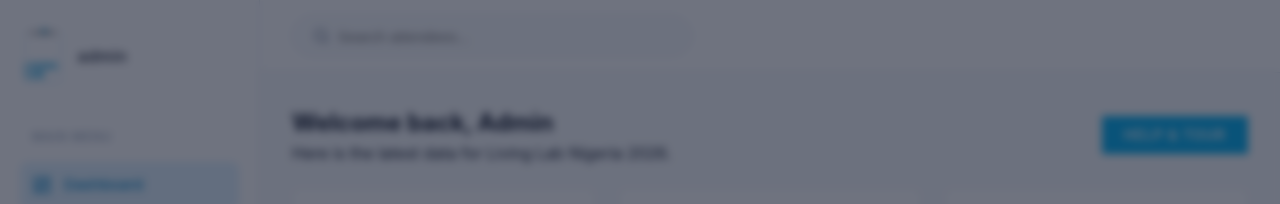
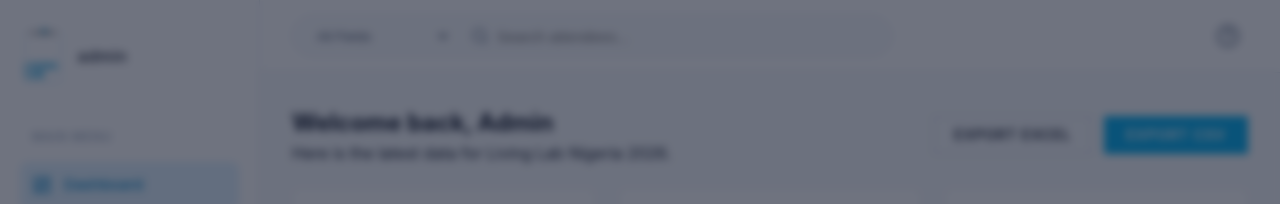
Before and after one commit to Dakolo14/livinglab, a React (Vite) app: page /admin/dashboard in a window 1280 px wide. Shown: the top 204 px of the page. Built offline with nearby package versions, Linux system fonts and the light colour scheme; no server answers; the database is empty; a web font is replaced by a local one.

Commit message:
feat: add search filters and export csv

```diff
--- a/src/components/layout/AdminLayout.tsx
+++ b/src/components/layout/AdminLayout.tsx
@@ -1,6 +1,6 @@
 import React, { useState } from 'react';
 import { Link, useLocation, useNavigate } from 'react-router-dom';
-import { LayoutDashboard, ScanLine, Globe, LogOut, Search, Menu, X } from 'lucide-react';
+import { LayoutDashboard, ScanLine, Globe, LogOut, Search, Menu, X, HelpCircle } from 'lucide-react';
 import SEO from './SEO';
 import '../../pages/admin/Admin.css';
 
@@ -8,9 +8,12 @@ interface AdminLayoutProps {
   children: React.ReactNode;
   searchTerm?: string;
   setSearchTerm?: (term: string) => void;
+  filterBy?: string;
+  setFilterBy?: (filter: string) => void;
+  onHelpClick?: () => void;
 }
 
-const AdminLayout: React.FC<AdminLayoutProps> = ({ children, searchTerm, setSearchTerm }) => {
+const AdminLayout: React.FC<AdminLayoutProps> = ({ children, searchTerm, setSearchTerm, filterBy, setFilterBy, onHelpClick }) => {
   const location = useLocation();
   const navigate = useNavigate();
   const [isMobileMenuOpen, setIsMobileMenuOpen] = useState(false);
@@ -79,7 +82,29 @@ const AdminLayout: React.FC<AdminLayoutProps> = ({ children, searchTerm, setSear
           <button className="admin-mobile-toggle" onClick={() => setIsMobileMenuOpen(true)}>
             <Menu size={24} color="#0F172A" />
           </button>
-          <div className="admin-search-mock">
+          <div className="admin-topbar-actions" style={{display: 'flex', alignItems: 'center', gap: '16px', flex: 1}}>
+            <div className="admin-search-mock" style={{display: 'flex', flex: 1, maxWidth: '600px'}}>
+              {setFilterBy && (
+                <select
+                  value={filterBy}
+                  onChange={(e) => setFilterBy(e.target.value)}
+                  style={{
+                    border: 'none',
+                    background: 'transparent',
+                    color: '#475569',
+                    fontWeight: 500,
+                    marginRight: '12px',
+                    outline: 'none',
+                    cursor: 'pointer'
+                  }}
+                >
+                  <option value="all">All Fields</option>
+                  <option value="name">Name</option>
+                  <option value="medicalId">Medical Practitioner</option>
+                  <option value="ticketId">Ticket ID</option>
+                  <option value="email">Email</option>
+                </select>
+              )}
               <Search className="search-icon" size={18} />
               <input
                 type="text"
@@ -87,7 +112,30 @@ const AdminLayout: React.FC<AdminLayoutProps> = ({ children, searchTerm, setSear
                 value={searchTerm || ''}
                 onChange={(e) => setSearchTerm && setSearchTerm(e.target.value)}
                 disabled={setSearchTerm === undefined}
+                style={{flex: 1}}
               />
+            </div>
+          </div>
+
+          <div className="admin-topbar-right">
+            {onHelpClick && (
+              <button
+                onClick={onHelpClick}
+                style={{
+                  background: 'transparent',
+                  border: 'none',
+                  cursor: 'pointer',
+                  color: '#64748B',
+                  display: 'flex',
+                  alignItems: 'center',
+                  justifyContent: 'center',
+                  padding: '8px'
+                }}
+                title="Help & Tour"
+              >
+                <HelpCircle size={24} />
+              </button>
+            )}
           </div>
         </header>
 
--- a/src/pages/admin/AdminDashboard.tsx
+++ b/src/pages/admin/AdminDashboard.tsx
@@ -15,6 +15,7 @@ interface Attendee {
 
 export const AdminDashboard: React.FC = () => {
   const [searchTerm, setSearchTerm] = useState('');
+  const [filterBy, setFilterBy] = useState('all');
   const [attendees, setAttendees] = useState<Attendee[]>([]);
   const [loading, setLoading] = useState(true);
   const [confirmCheckInId, setConfirmCheckInId] = useState<string | null>(null);
@@ -77,25 +78,73 @@ export const AdminDashboard: React.FC = () => {
     setShowTour(false);
   };
 
-  const filteredAttendees = attendees.filter(attendee =>
-    (attendee.name && attendee.name.toLowerCase().includes(searchTerm.toLowerCase())) ||
-    (attendee.email && attendee.email.toLowerCase().includes(searchTerm.toLowerCase())) ||
-    (attendee.ticketId && attendee.ticketId.toLowerCase().includes(searchTerm.toLowerCase())) ||
-    (attendee.medicalId && attendee.medicalId.toLowerCase().includes(searchTerm.toLowerCase()))
-  );
+  const handleExportCSV = () => {
+    if (attendees.length === 0) return;
+
+    const headers = ['Ticket ID', 'Name', 'Email', 'Medical Practitioner', 'Status'];
+    const csvRows = [headers.join(',')];
+
+    attendees.forEach(a => {
+      const values = [
+        `"${a.ticketId}"`,
+        `"${a.name}"`,
+        `"${a.email}"`,
+        `"${a.medicalId}"`,
+        `"${a.status}"`
+      ];
+      csvRows.push(values.join(','));
+    });
+
+    const blob = new Blob([csvRows.join('\n')], { type: 'text/csv' });
+    const url = window.URL.createObjectURL(blob);
+    const a = document.createElement('a');
+    a.setAttribute('hidden', '');
+    a.setAttribute('href', url);
+    a.setAttribute('download', 'livinglab_registrations.csv');
+    document.body.appendChild(a);
+    a.click();
+    document.body.removeChild(a);
+  };
+
+  const filteredAttendees = attendees.filter(attendee => {
+    const term = searchTerm.toLowerCase();
+    if (!term) return true;
+
+    if (filterBy === 'name') return attendee.name && attendee.name.toLowerCase().includes(term);
+    if (filterBy === 'email') return attendee.email && attendee.email.toLowerCase().includes(term);
+    if (filterBy === 'ticketId') return attendee.ticketId && attendee.ticketId.toLowerCase().includes(term);
+    if (filterBy === 'medicalId') return attendee.medicalId && attendee.medicalId.toLowerCase().includes(term);
+
+    // Default 'all'
+    return (
+      (attendee.name && attendee.name.toLowerCase().includes(term)) ||
+      (attendee.email && attendee.email.toLowerCase().includes(term)) ||
+      (attendee.ticketId && attendee.ticketId.toLowerCase().includes(term)) ||
+      (attendee.medicalId && attendee.medicalId.toLowerCase().includes(term))
+    );
+  });
 
   const totalRegistrations = attendees.length;
   const checkedIn = attendees.filter(a => a.status === 'attended').length;
   const pending = totalRegistrations - checkedIn;
 
   return (
-    <AdminLayout searchTerm={searchTerm} setSearchTerm={setSearchTerm}>
+    <AdminLayout
+      searchTerm={searchTerm}
+      setSearchTerm={setSearchTerm}
+      filterBy={filterBy}
+      setFilterBy={setFilterBy}
+      onHelpClick={() => setShowTour(true)}
+    >
       <div className="admin-header-row">
         <div>
           <h2>Welcome back, Admin</h2>
           <p className="admin-subtitle">Here is the latest data for Living Lab Nigeria 2026.</p>
         </div>
-        <button className="btn-primary" style={{padding: '10px 20px'}} onClick={() => setShowTour(true)}>Help & Tour</button>
+        <div style={{display: 'flex', gap: '12px'}}>
+          <button className="btn-secondary" style={{padding: '10px 20px', backgroundColor: '#F8FAFC', color: '#0F172A', border: '1px solid #CBD5E1'}} onClick={() => alert("Excel export requires a premium plugin or library like xlsx. Use CSV for now!")}>Export Excel</button>
+          <button className="btn-primary" style={{padding: '10px 20px'}} onClick={handleExportCSV}>Export CSV</button>
+        </div>
       </div>
 
       <div className="admin-stats-grid">
```
Lines whose indentation alone changed are shown as unchanged.
